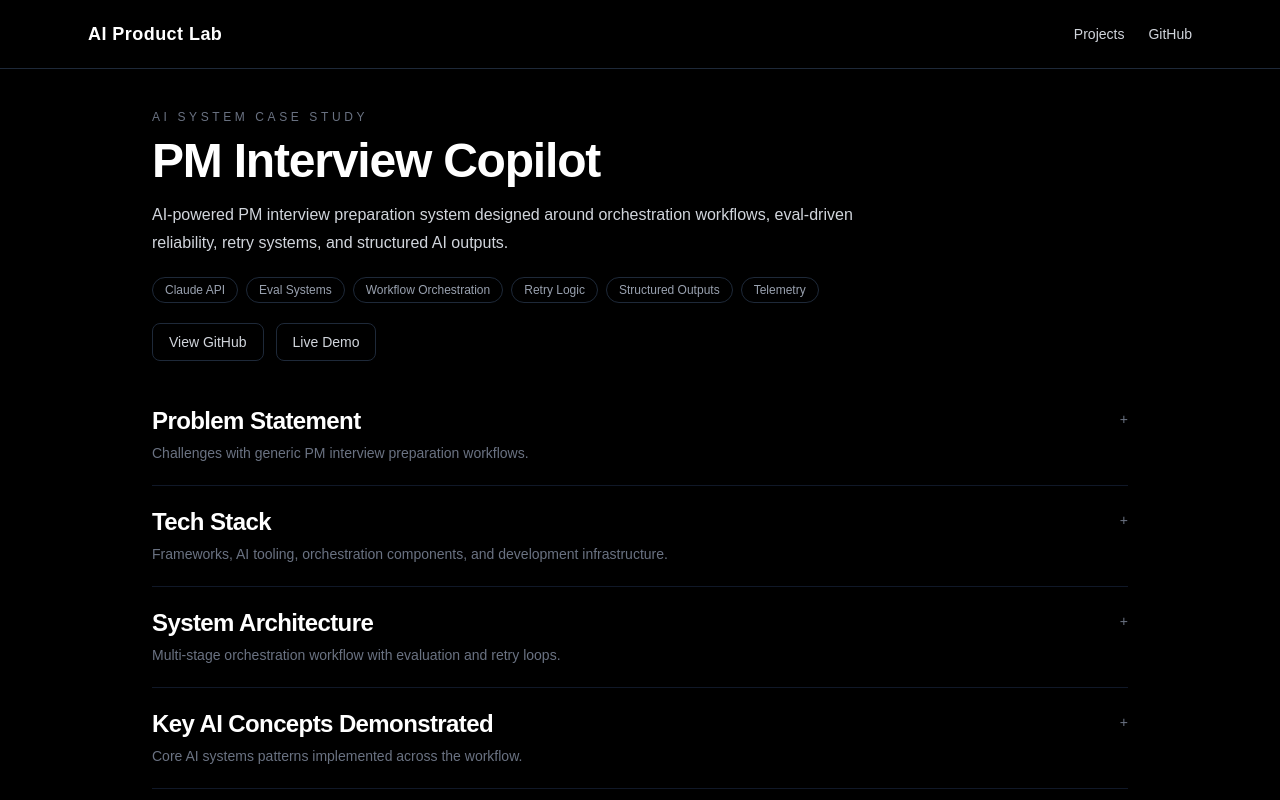
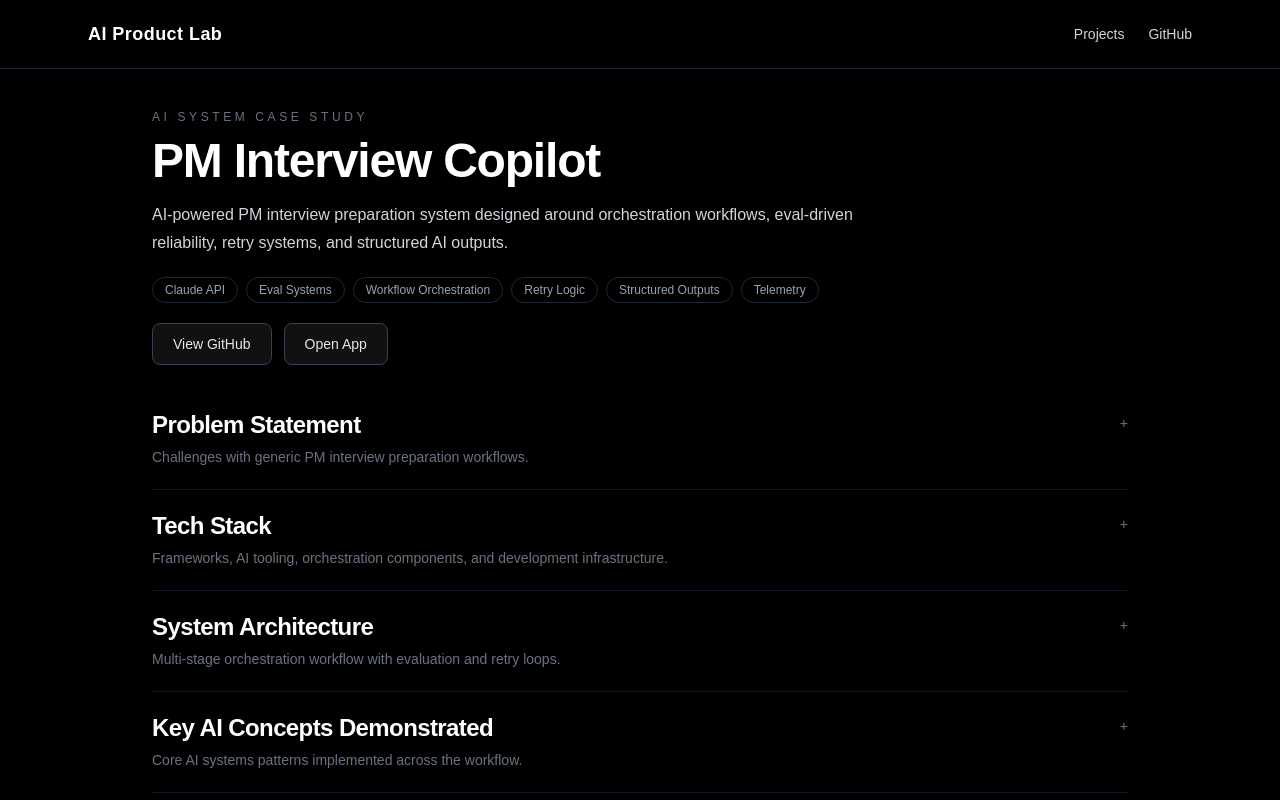
Before and after one commit to neeli-kumar-3/ai-product-lab, a Next.js app: page /projects/pm-interview-copilot in a window 1280 px wide. Shown: the top 800 px of the page. Built offline with nearby package versions, Linux system fonts and the light colour scheme.

Commit message:
Add live app and GitHub CTAs to PM Interview Copilot

```diff
--- a/app/projects/pm-interview-copilot/page.tsx
+++ b/app/projects/pm-interview-copilot/page.tsx
@@ -18,6 +18,7 @@ export default function PMInterviewCopilotPage() {
         </h1>
 
         <p className="mt-4 max-w-3xl text-base leading-7 text-gray-300">
+
   AI-powered PM interview preparation system designed around
   orchestration workflows, eval-driven reliability, retry systems,
   and structured AI outputs.
@@ -50,19 +51,21 @@ export default function PMInterviewCopilotPage() {
 </div>
 <div className="mt-5 flex gap-3">
 <a
-    href="https://github.com/yourusername/pm-interview-copilot"
+  href="https://github.com/neeli-kumar-3/pm-interview-copilot"
   target="_blank"
-    className="rounded-lg border border-gray-800 px-4 py-2 text-sm text-gray-300 transition hover:border-gray-700 hover:text-white"
+  rel="noopener noreferrer"
+  className="rounded-lg border border-gray-700 bg-[#111111] px-5 py-2.5 text-sm text-gray-200 transition hover:border-gray-500 hover:bg-[#1a1a1a]"
 >
   View GitHub
 </a>
 
 <a
-    href="https://your-demo-link.com"
+  href="https://pm-interview-copilot.vercel.app"
   target="_blank"
-    className="rounded-lg border border-gray-800 px-4 py-2 text-sm text-gray-300 transition hover:border-gray-700 hover:text-white"
+  rel="noopener noreferrer"
+  className="rounded-lg border border-gray-700 bg-[#111111] px-5 py-2.5 text-sm text-gray-200 transition hover:border-gray-500 hover:bg-[#1a1a1a]"
 >
-    Live Demo
+  Open App
 </a>
 </div>
       </section>
```
Lines whose indentation alone changed are shown as unchanged.
